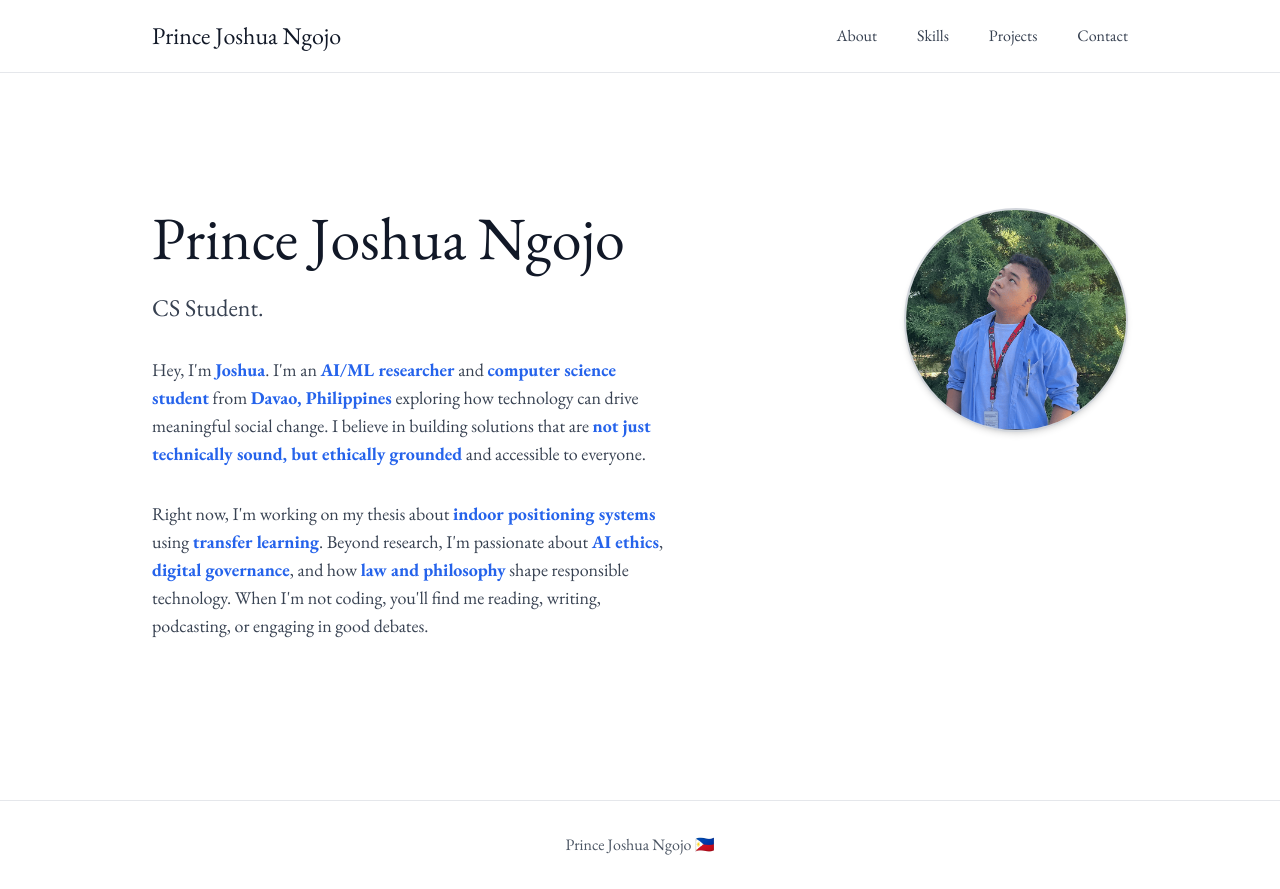
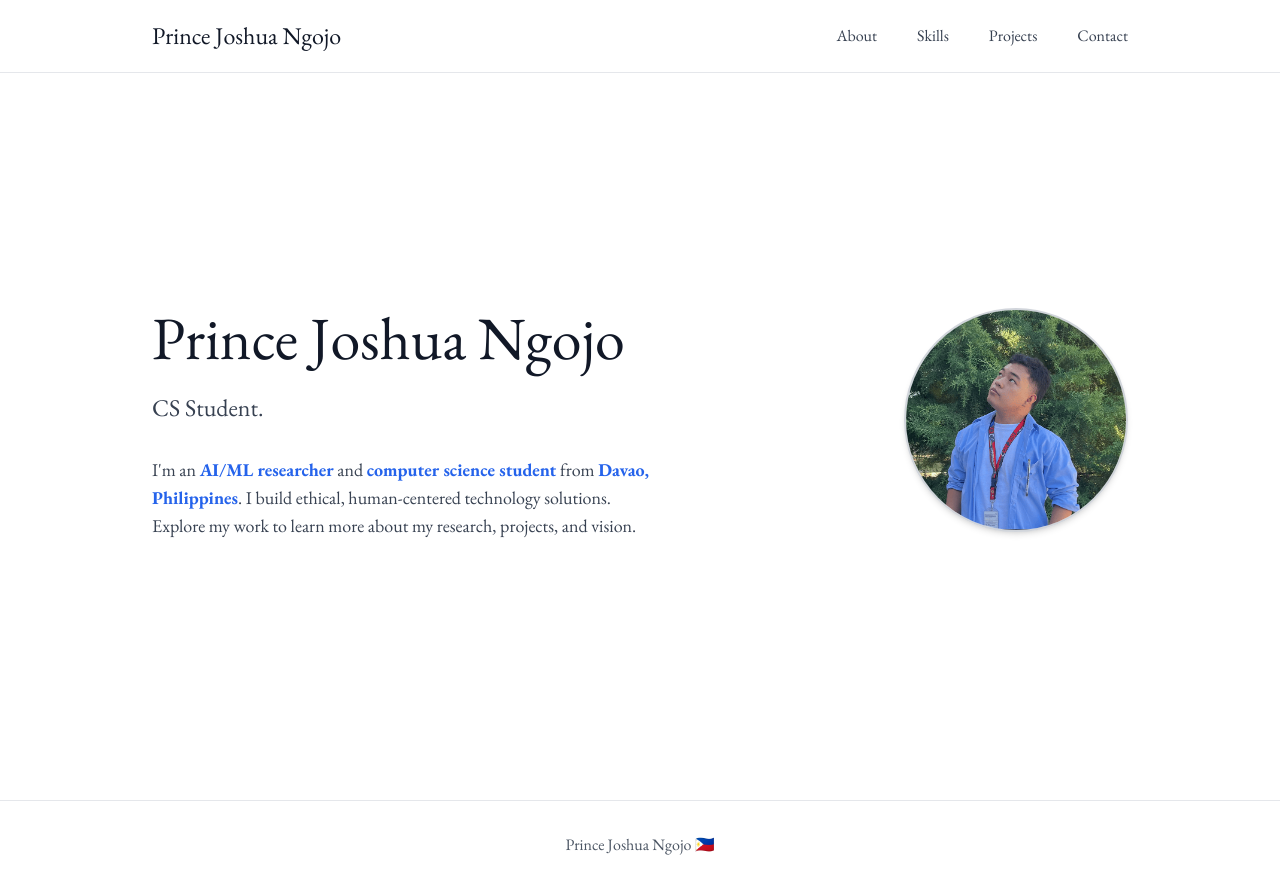
Before and after one commit to josh-amir/my_port, a Next.js app: page / in a window 1280 px wide. Built offline with nearby package versions, Linux system fonts and the light colour scheme.

Commit message:
refactor: Make Hero section concise, move detailed content to About

```diff
--- a/components/Hero.js
+++ b/components/Hero.js
@@ -34,10 +34,7 @@ export default function Hero() {
             <span ref={typeRef} />
           </p>
           <p className="text-base md:text-lg font-serif text-gray-700 leading-relaxed mb-6 md:mb-8 max-w-lg">
-            Hey, I'm <strong className="text-blue-600">Joshua</strong>. I'm an <strong className="text-blue-600">AI/ML researcher</strong> and <strong className="text-blue-600">computer science student</strong> from <strong className="text-blue-600">Davao, Philippines</strong> exploring how technology can drive meaningful social change. I believe in building solutions that are <strong className="text-blue-600">not just technically sound, but ethically grounded</strong> and accessible to everyone.
-          </p>
-          <p className="text-base md:text-lg font-serif text-gray-700 leading-relaxed mb-6 md:mb-8 max-w-lg">
-            Right now, I'm working on my thesis about <strong className="text-blue-600">indoor positioning systems</strong> using <strong className="text-blue-600">transfer learning</strong>. Beyond research, I'm passionate about <strong className="text-blue-600">AI ethics</strong>, <strong className="text-blue-600">digital governance</strong>, and how <strong className="text-blue-600">law and philosophy</strong> shape responsible technology. When I'm not coding, you'll find me reading, writing, podcasting, or engaging in good debates.
+            I'm an <strong className="text-blue-600">AI/ML researcher</strong> and <strong className="text-blue-600">computer science student</strong> from <strong className="text-blue-600">Davao, Philippines</strong>. I build ethical, human-centered technology solutions. Explore my work to learn more about my research, projects, and vision.
           </p>
         </div>
         <div className="flex justify-center md:justify-end">
```
